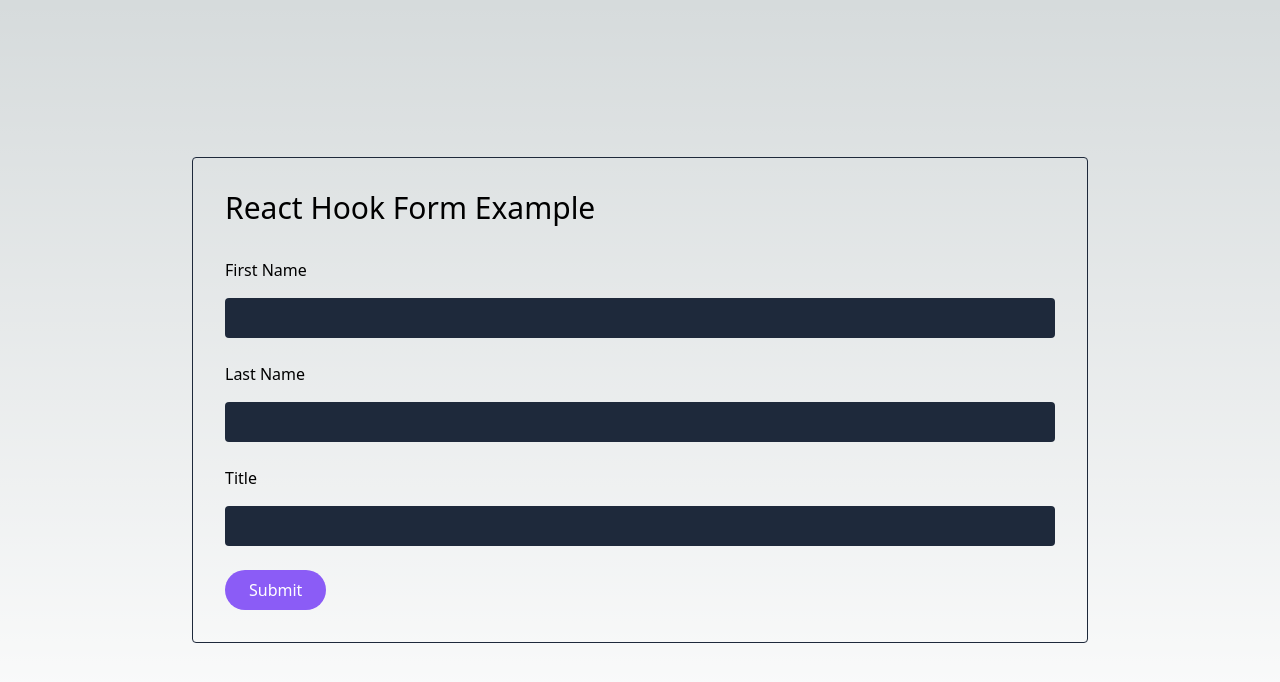
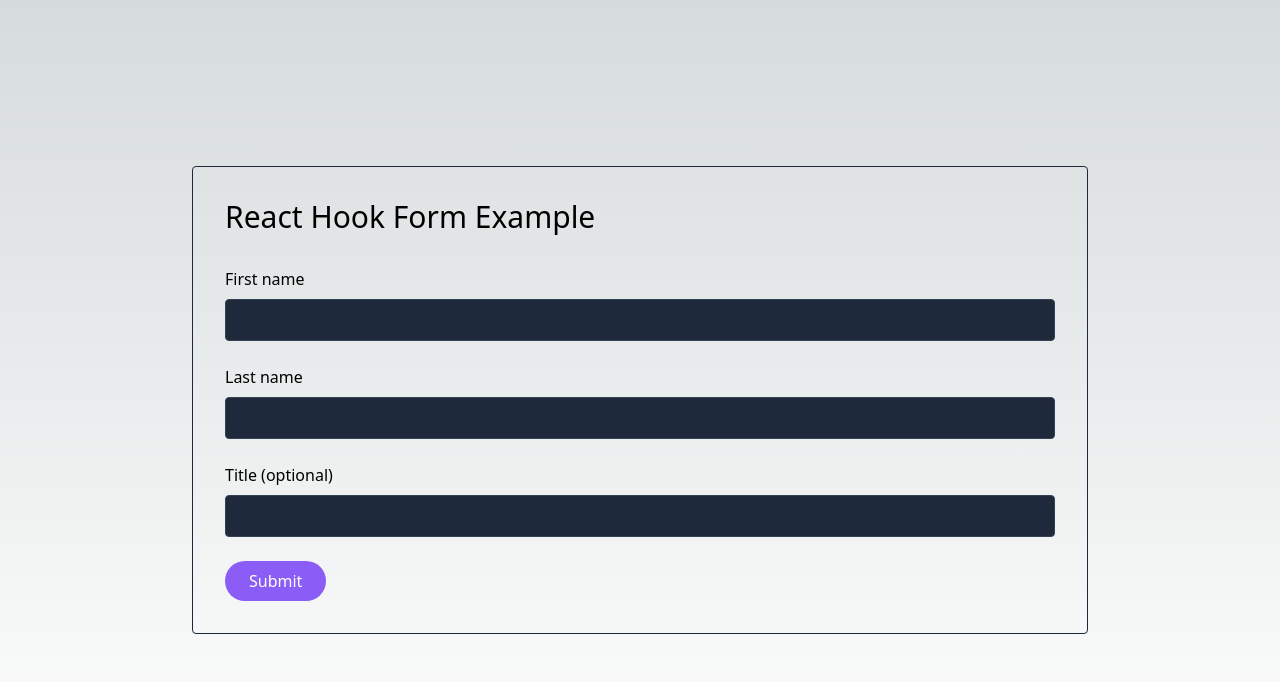
Before and after one commit to dgrzedzielski/zod-examples, a Next.js app: page /examples/react-hook-form in a window 1280 px wide. Shown: the top 682 px of the page. Built offline with nearby package versions, Linux system fonts and the light colour scheme.

Commit message:
Add input-form-group component, form error feedback

```diff
--- a/package.json
+++ b/package.json
@@ -14,6 +14,7 @@
     "@types/react": "18.0.37",
     "@types/react-dom": "18.0.11",
     "autoprefixer": "10.4.14",
+    "clsx": "^1.2.1",
     "eslint": "8.38.0",
     "eslint-config-next": "13.3.0",
     "next": "13.3.0",
--- /dev/null
+++ b/src/components/input-form-group.tsx
@@ -0,0 +1,44 @@
+import * as React from 'react';
+
+import clsx from 'clsx';
+
+interface InputFormGroupProps
+  extends React.InputHTMLAttributes<HTMLInputElement> {
+  error?: string;
+  label: React.ReactNode;
+  containerClassName?: string;
+}
+
+export const InputFormGroup = React.forwardRef<
+  HTMLInputElement,
+  InputFormGroupProps
+>(({ id, className, label, containerClassName, error, ...props }, ref) => {
+  const hasAnyError = !!error;
+  const errorElementId = `${id}Error`;
+
+  return (
+    <div className={clsx('flex flex-col gap-2', containerClassName)}>
+      <label htmlFor={id}>{label}</label>
+      <input
+        ref={ref}
+        id={id}
+        className={clsx(
+          'rounded border  bg-slate-800 px-4 py-2 outline-none',
+          {
+            'border-slate-700 focus:border-sky-400': !hasAnyError,
+            'border-red-700 focus:border-red-500': hasAnyError,
+          },
+          className,
+        )}
+        aria-describedby={hasAnyError ? errorElementId : undefined}
+        aria-invalid={hasAnyError ? 'true' : 'false'}
+        {...props}
+      />
+      {hasAnyError && (
+        <div id={errorElementId} className="text-red-500">
+          {error}
+        </div>
+      )}
+    </div>
+  );
+});
--- a/src/examples/form-data.tsx
+++ b/src/examples/form-data.tsx
@@ -2,13 +2,21 @@ import * as React from 'react';
 import { FormEvent } from 'react';
 
 import { z } from 'zod';
+
+import { InputFormGroup } from '~/components/input-form-group';
 
 interface UseFormInput<TValues> {
   schema: z.Schema<TValues>;
   onSubmit: (values: TValues) => void;
 }
 
+type ErrorsMap<TValues> = {
+  [Key in keyof TValues]?: string;
+};
+
 const useForm = <TValues,>({ schema, onSubmit }: UseFormInput<TValues>) => {
+  const [errors, setErrors] = React.useState<ErrorsMap<TValues>>({});
+
   const handleSubmit = React.useCallback(
     (e: FormEvent<HTMLFormElement>) => {
       e.preventDefault();
@@ -17,71 +25,70 @@ const useForm = <TValues,>({ schema, onSubmit }: UseFormInput<TValues>) => {
       const data = Object.fromEntries(formData.entries());
 
       try {
+        setErrors({});
         const parsedData = schema.parse(data);
         onSubmit(parsedData);
       } catch (error: any) {
         if (!(error instanceof z.ZodError)) {
-          // unexpected error!
+          // unexpected error! handle it somehow (omitted as it's only example that should focus on zod)
           return;
         }
 
-        // validation error, expected
-        console.log(error);
+        // validation error, expected, simplified example how to deal with errors returned by zod
+        const newErrors: ErrorsMap<TValues> = {};
+        error.issues.forEach((issue) => {
+          const [field] = issue.path;
+          newErrors[field as keyof TValues] = issue.message;
+        });
+        setErrors(newErrors);
       }
     },
     [onSubmit, schema],
   );
 
-  return { handleSubmit };
+  return { handleSubmit, errors };
 };
 
 const formSchema = z.object({
   firstName: z.string().min(2, 'First name should has at least 2 characters'),
-  lastName: z.string().min(2, 'Last name is too short'),
+  lastName: z.string().min(2),
   title: z.string().optional(),
 });
 
 export const FormDataExample = () => {
   const submitForm = React.useCallback((data: z.infer<typeof formSchema>) => {
+    // we're sure data is in desired shape as this function will be called only after successful validation
     console.log({ data });
   }, []);
 
-  const { handleSubmit } = useForm({
+  const { handleSubmit, errors } = useForm({
     schema: formSchema,
     onSubmit: submitForm,
   });
 
   return (
     <form onSubmit={handleSubmit}>
-      <div className="mb-6 flex flex-col gap-4">
-        <label htmlFor="firstName">First Name</label>
-        <input
-          className="rounded border-slate-700 bg-slate-800 px-4 py-2"
-          type="text"
+      <InputFormGroup
+        label="First name"
         id="firstName"
+        containerClassName="mb-6"
+        error={errors.firstName}
         name="firstName"
-          required
       />
-      </div>
-      <div className="mb-6 flex flex-col gap-4">
-        <label htmlFor="lastName">Last Name</label>
-        <input
-          className="rounded border-slate-700 bg-slate-800 px-4 py-2"
-          type="text"
+      <InputFormGroup
+        label="Last name"
         id="lastName"
+        containerClassName="mb-6"
+        error={errors.lastName}
         name="lastName"
-          required
       />
-      </div>
-      <div className="mb-6 flex flex-col gap-4">
-        <label htmlFor="title">Title</label>
-        <input
-          className="rounded border-slate-700 bg-slate-800 px-4 py-2"
-          type="text"
+      <InputFormGroup
+        label="Title (optional)"
         id="title"
+        containerClassName="mb-6"
+        error={errors.title}
         name="title"
       />
-      </div>
       <button
         type="submit"
         className="rounded-3xl bg-violet-500 px-6 py-2 text-white"
--- a/src/examples/react-hook-form.tsx
+++ b/src/examples/react-hook-form.tsx
@@ -3,6 +3,8 @@ import { useForm, UseFormProps } from 'react-hook-form';
 
 import { zodResolver } from '@hookform/resolvers/zod';
 import { z } from 'zod';
+
+import { InputFormGroup } from '~/components/input-form-group';
 
 export const useZodForm = <TSchema extends z.ZodType>(
   props: Omit<UseFormProps<TSchema['_input']>, 'resolver'> & {
@@ -17,50 +19,47 @@ export const useZodForm = <TSchema extends z.ZodType>(
 
 const formSchema = z.object({
   firstName: z.string().min(2, 'First name should has at least 2 characters'),
-  lastName: z.string().min(2, 'Last name is too short'),
+  lastName: z.string().min(2),
   title: z.string().optional(),
 });
 
-export function ReactHookFormExample() {
-  const { handleSubmit, register, formState } = useZodForm({
+export const ReactHookFormExample = () => {
+  const {
+    handleSubmit,
+    register,
+    formState: { errors },
+  } = useZodForm({
     schema: formSchema,
   });
 
   const submitForm = React.useCallback((data: z.infer<typeof formSchema>) => {
+    // we're sure data is in desired shape as this function will be called only after successful validation
     console.log({ data });
   }, []);
 
-  console.log({ errors: formState.errors });
-
   return (
     <form onSubmit={handleSubmit(submitForm)}>
-      <div className="mb-6 flex flex-col gap-4">
-        <label htmlFor="firstName">First Name</label>
-        <input
-          className="rounded border-slate-700 bg-slate-800 px-4 py-2"
-          type="text"
+      <InputFormGroup
+        label="First name"
         id="firstName"
+        containerClassName="mb-6"
+        error={errors.firstName?.message}
         {...register('firstName')}
       />
-      </div>
-      <div className="mb-6 flex flex-col gap-4">
-        <label htmlFor="lastName">Last Name</label>
-        <input
-          className="rounded border-slate-700 bg-slate-800 px-4 py-2"
-          type="text"
+      <InputFormGroup
+        label="Last name"
         id="lastName"
+        containerClassName="mb-6"
+        error={errors.lastName?.message}
         {...register('lastName')}
       />
-      </div>
-      <div className="mb-6 flex flex-col gap-4">
-        <label htmlFor="title">Title</label>
-        <input
-          className="rounded border-slate-700 bg-slate-800 px-4 py-2"
-          type="text"
+      <InputFormGroup
+        label="Title (optional)"
         id="title"
+        containerClassName="mb-6"
+        error={errors.title?.message}
         {...register('title')}
       />
-      </div>
       <button
         type="submit"
         className="rounded-3xl bg-violet-500 px-6 py-2 text-white"
@@ -69,4 +68,4 @@ export function ReactHookFormExample() {
       </button>
     </form>
   );
-}
+};
```
Also changed, not shown: 1 other file (tests, documents, lock files or other folders). Lines whose indentation alone changed are shown as unchanged.
